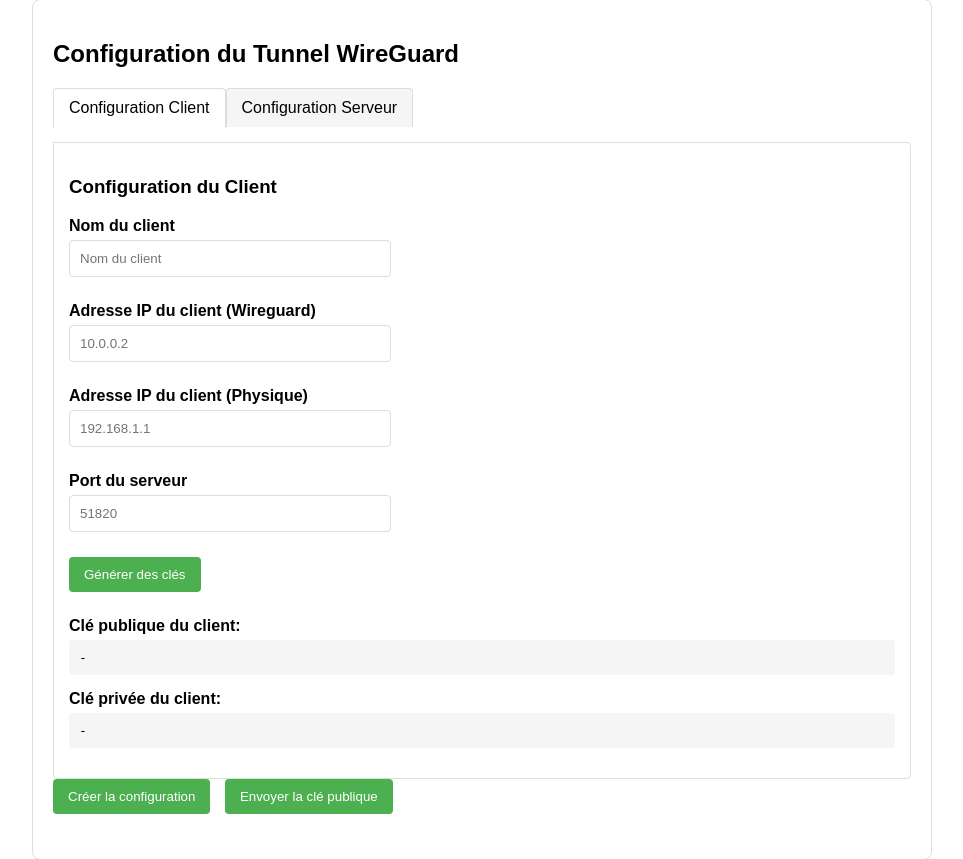
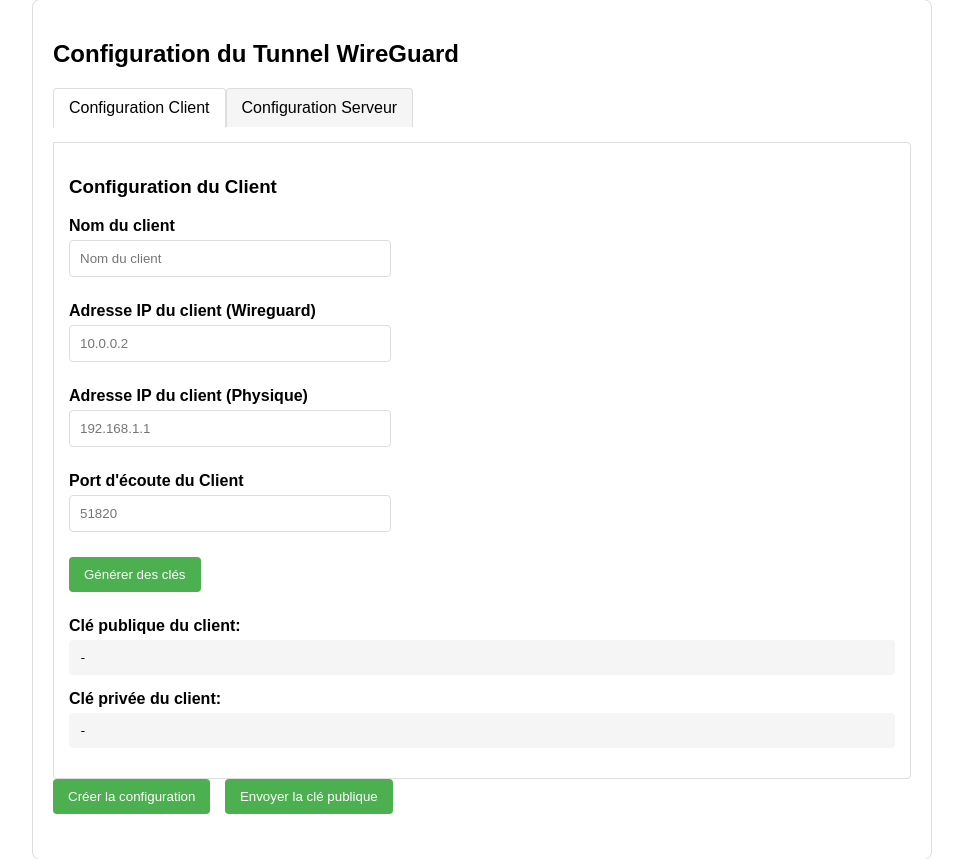
Before and after one commit to GUYGyze/R601, a Flask app: template SAE601/app/templates/client/index_client.html in a window 1280 px wide. Shown: the part 101-960 px from the top of the page, without its empty margins (158-1121 px from the left). Run offline with Flask 2, Linux system fonts and the light colour scheme; the template is opened without the code that fills it, so the values that code supplies are empty.

Commit message:
Update index_client.html

```diff
--- a/SAE601/app/templates/client/index_client.html
+++ b/SAE601/app/templates/client/index_client.html
@@ -33,8 +33,8 @@
                     <input type="text" id="client_endpoint" placeholder="192.168.1.1">
                 </div>
                 <div class="form-group">
-                    <label for="server_port">Port du serveur</label>
-                    <input type="number" id="server_port" placeholder="51820" min="1" max="65535">
+                    <label for="client_listen_port">Port d'écoute du Client</label>
+                    <input type="number" id="client_listen_port" placeholder="51820" min="1" max="65535">
                 </div>
                 <div class="form-group">
                     <button onclick="generateClientKeys()">Générer des clés</button>
@@ -101,10 +101,11 @@
             const serverIp = document.getElementById('server_ip').value;
 	    const serverEndpoint = document.getElementById('server_endpoint').value;
             const serverPort = document.getElementById('server_port').value;
+	    const clientListenPort = document.getElementById('client_listen_port').value;
             const privateKey = document.getElementById('client_private_key').textContent;
             const publicKey = document.getElementById('client_public_key').textContent;
 
-            if (!clientName || !clientIp || !serverIp || !serverEndpoint || !clientEndpoint || !serverPort || privateKey === '-' || publicKey === '-') {
+            if (!clientName || !clientIp || !serverIp || !serverEndpoint || !clientListenPort || !clientEndpoint || !serverPort || privateKey === '-' || publicKey === '-') {
                 alert('Veuillez remplir tous les champs et générer des clés');
                 return;
             }
@@ -116,6 +117,7 @@
             formData.append('server_ip', serverIp);
 	    formData.append('server_endpoint', serverEndpoint);
             formData.append('server_port', serverPort);
+            formData.append('client_listen_port', clientListenPort);
             formData.append('client_private_key', privateKey);
             formData.append('client_public_key', publicKey);
 
```
